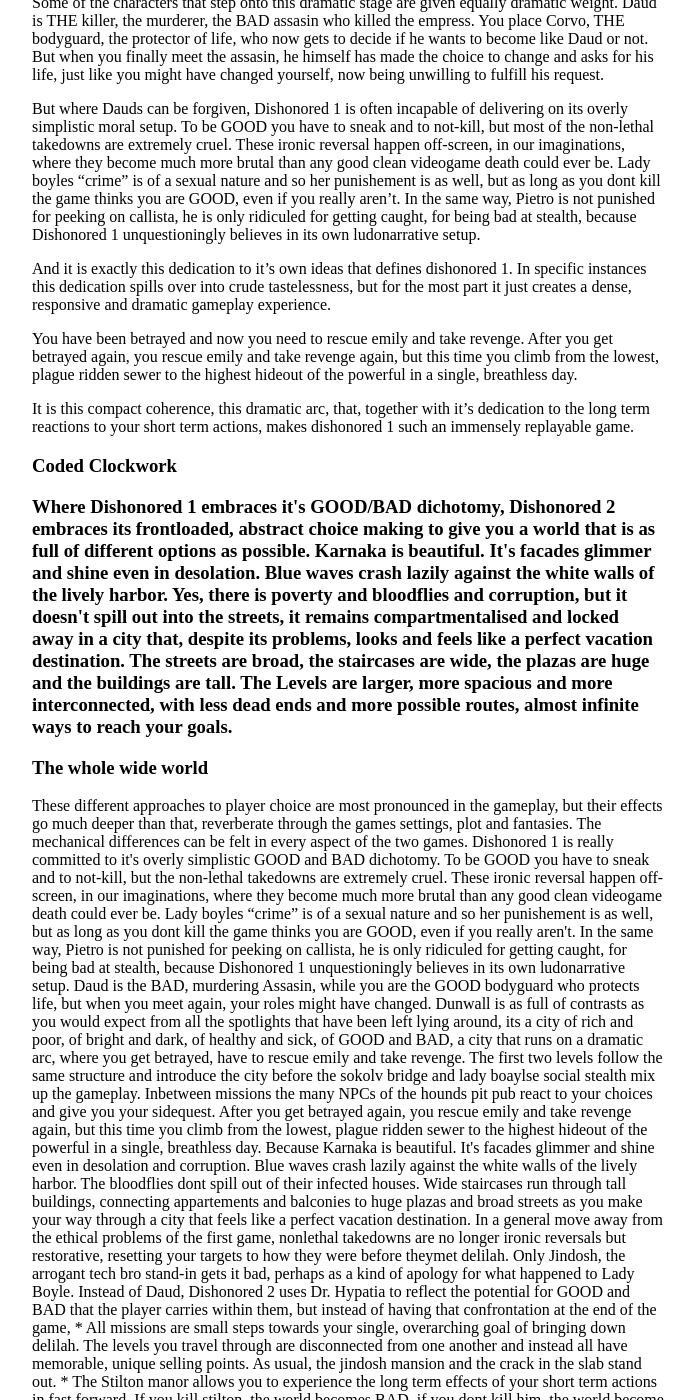
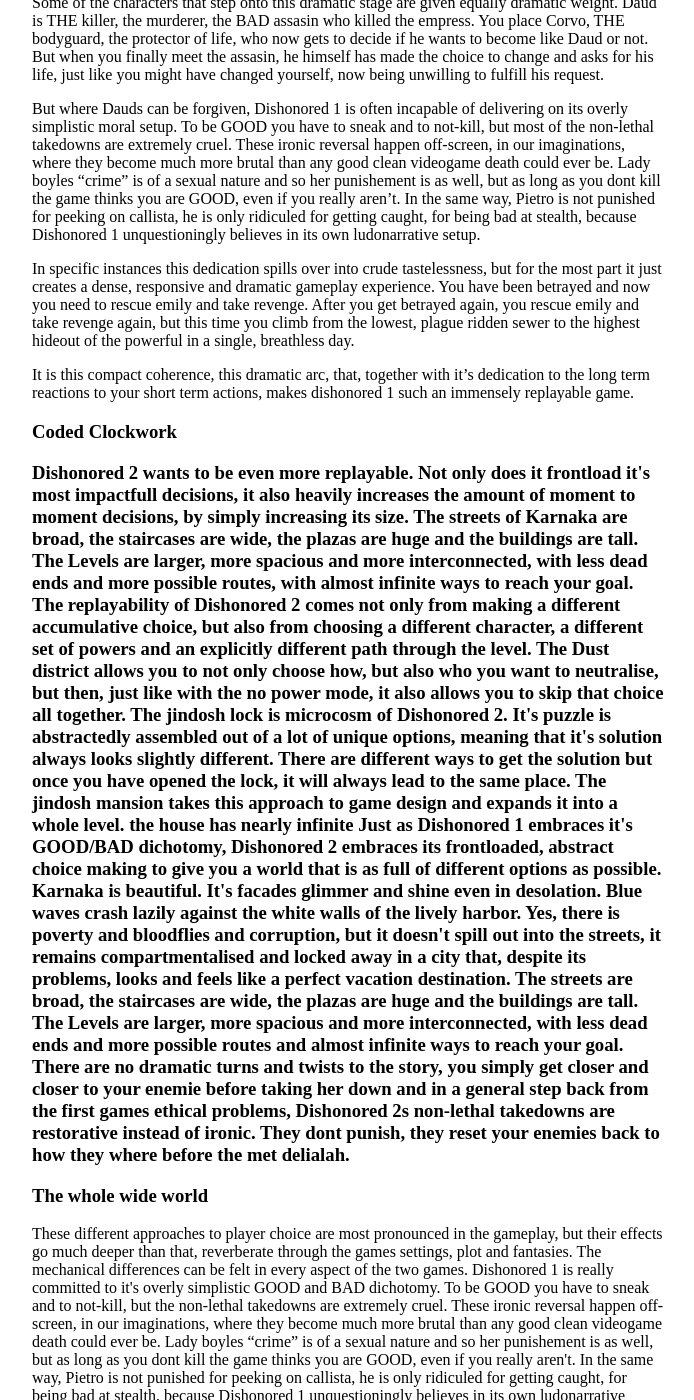
Before and after one commit to stuffedwombat/stuffedwombat.github.io, a Jekyll site: the page built from about_dishonored.md, in a window 1280 px wide and 1400 px high, scrolled down 2668 px. Shown: the whole window, without its empty margins (292-986 px from the left). Built offline with Jekyll 4.4.1, drawn with Linux system fonts in a browser that asks for light colours; our own code applies the rules of GitHub Pages for plain Markdown files; comment, search, counter and statistics services are not loaded; some of the changed text lies outside the part shown.

Commit message:
Update about_dishonored.md

```diff
--- a/about_dishonored.md
+++ b/about_dishonored.md
@@ -1,4 +1,4 @@
-<h1>Dishonored and the cost of choice</h1>
+<h1>about the cost of choice in Dishonored 1 & 2</h1>
 
 <h3>Add & Abstract</h3>
 There are two important types of player choices in Dishonored:<br>
@@ -66,21 +66,26 @@ Daud is THE killer, the murderer, the BAD assasin who killed the empress. You pl
 
 But where Dauds can be forgiven, Dishonored 1 is often incapable of delivering on its overly simplistic moral setup. To be GOOD you have to sneak and to not-kill, but most of the non-lethal takedowns are extremely cruel. These ironic reversal happen off-screen, in our imaginations, where they become much more brutal than any good clean videogame death could ever be. Lady boyles “crime” is of a sexual nature and so her punishement is as well, but as long as you dont kill the game thinks you are GOOD, even if you really aren't. In the same way, Pietro is not punished for peeking on callista, he is only ridiculed for getting caught, for being bad at stealth, because Dishonored 1 unquestioningly believes in its own ludonarrative setup.
 
-And it is exactly this dedication to it's own ideas that defines dishonored 1. In specific instances this dedication spills over into crude tastelessness, but for the most part it just creates a dense, responsive and dramatic gameplay experience.
-
-You have been betrayed and now you need to rescue emily and take revenge. After you get betrayed again, you rescue emily and take revenge again, but this time you climb from the lowest, plague ridden sewer to the highest hideout of the powerful in a single, breathless day.
+ In specific instances this dedication spills over into crude tastelessness, but for the most part it just creates a dense, responsive and dramatic gameplay experience. You have been betrayed and now you need to rescue emily and take revenge. After you get betrayed again, you rescue emily and take revenge again, but this time you climb from the lowest, plague ridden sewer to the highest hideout of the powerful in a single, breathless day.
 
 It is this compact coherence, this dramatic arc, that, together with it's dedication to the long term reactions to your short term actions, makes dishonored 1 such an immensely replayable game.
 
 <h3>Coded Clockwork<h3>
 
-Where Dishonored 1 embraces it's GOOD/BAD dichotomy, Dishonored 2 embraces its frontloaded, abstract choice making to give you a world that is as full of different options as possible.
+Dishonored 2 wants to be even more replayable. Not only does it frontload it's most impactfull decisions, it also heavily increases the amount of moment to moment decisions, by simply increasing its size. The streets of Karnaka are broad, the staircases are wide, the plazas are huge and the buildings are tall. The Levels are larger, more spacious and more interconnected, with less dead ends and more possible routes, with almost infinite ways to reach your goal.
 
-Karnaka is beautiful. It's facades glimmer and shine even in desolation. Blue waves crash lazily against the white walls of the lively harbor. Yes, there is poverty and bloodflies and corruption, but it doesn't spill out into the streets, it remains compartmentalised and locked away in a city that, despite its problems, looks and feels like a perfect vacation destination.
+The replayability of Dishonored 2 comes not only from making a different accumulative choice, but also from choosing a different character, a different set of powers and an explicitly different path through the level. The Dust district allows you to not only choose how, but also who you want to neutralise, but then, just like with the no power mode, it also allows you to skip that choice all together.
 
-The streets are broad, the staircases are wide, the plazas are huge and the buildings are tall. The Levels are larger, more spacious and more interconnected, with less dead ends and more possible routes, almost infinite ways to reach your goals.
+The jindosh lock is microcosm of Dishonored 2. It's puzzle is abstractedly assembled out of a lot of unique options, meaning that it's solution always looks slightly different. There are different ways to get the solution but once you have opened the lock, it will always lead to the same place.
+
+The jindosh mansion takes this approach to game design and expands it into a whole level. the house has nearly infinite
 
 
+Just as Dishonored 1 embraces it's GOOD/BAD dichotomy, Dishonored 2 embraces its frontloaded, abstract choice making to give you a world that is as full of different options as possible.
+
+Karnaka is beautiful. It's facades glimmer and shine even in desolation. Blue waves crash lazily against the white walls of the lively harbor. Yes, there is poverty and bloodflies and corruption, but it doesn't spill out into the streets, it remains compartmentalised and locked away in a city that, despite its problems, looks and feels like a perfect vacation destination. The streets are broad, the staircases are wide, the plazas are huge and the buildings are tall. The Levels are larger, more spacious and more interconnected, with less dead ends and more possible routes and almost infinite ways to reach your goal.
+
+There are no dramatic turns and twists to the story,  you simply get closer and closer to your enemie before taking her down and in a general step back from the first games ethical problems, Dishonored 2s non-lethal takedowns are restorative instead of ironic. They dont punish, they reset your enemies back to how they where before the met delialah.
 
 
 
```
